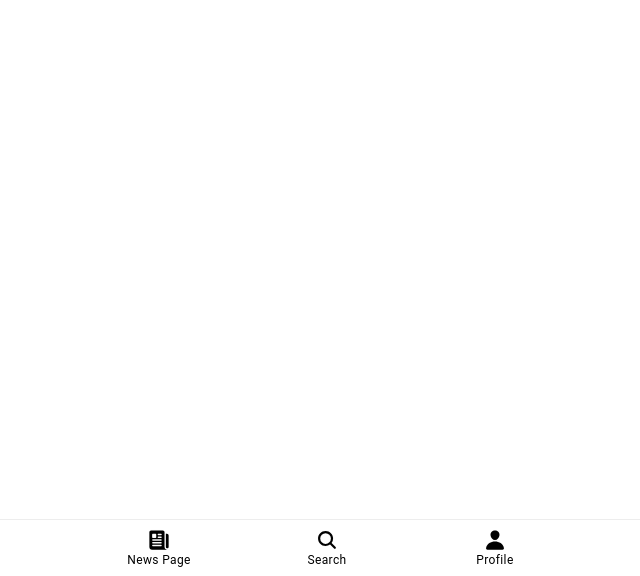
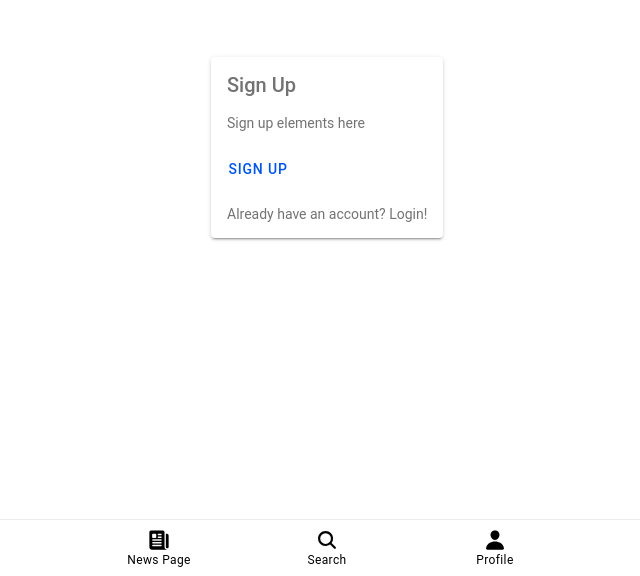
Before and after one commit to nellin22/NewsApp, a React (Vite) app: page /Signup in a window 1280 px wide. Shown: the part 224-800 px from the top of the page, without its empty margins (313-953 px from the left). Built offline with nearby package versions, Linux system fonts and the light colour scheme.

Commit message:
sign up elements

```diff
--- a/src/App.tsx
+++ b/src/App.tsx
@@ -14,6 +14,7 @@ import { newspaper, search, person } from 'ionicons/icons';
 import Tab1 from './pages/Tab1';
 import Tab2 from './pages/Tab2';
 import Tab3 from './pages/Tab3';
+import Signup from './pages/Signup';
 
 /* Core CSS required for Ionic components to work properly */
 import '@ionic/react/css/core.css';
@@ -64,7 +65,11 @@ const App: React.FC = () => (
           <Route exact path="/">
             <Redirect to="/tab1" />
           </Route>
+          <Route path="/Signup">
+            <Signup/>
+          </Route>
         </IonRouterOutlet>
+        {location.pathname !== '/signup' && (
         <IonTabBar slot="bottom" color="custom-tab-bar">
           <IonTabButton tab="tab1" href="/tab1">
             <IonIcon aria-hidden="true" icon={newspaper} />
@@ -79,6 +84,7 @@ const App: React.FC = () => (
             <IonLabel>Profile</IonLabel>
           </IonTabButton>
         </IonTabBar>
+        )}
       </IonTabs>
     </IonReactRouter>
   </IonApp>
--- /dev/null
+++ b/src/pages/Signup.css
@@ -0,0 +1,6 @@
+.flex-center {
+    display: flex;
+    justify-content: center;
+    align-items: center;
+    height: 100%;
+}
--- /dev/null
+++ b/src/pages/Signup.tsx
@@ -0,0 +1,22 @@
+import { IonContent, IonPage, IonButton, IonCard, IonCardContent, IonCardHeader, IonCardSubtitle, IonCardTitle } from '@ionic/react';
+import './Signup.css';
+
+const Signup: React.FC = () => {
+  return (
+    <IonPage>
+      <IonContent fullscreen>
+      <div className="flex-center">
+            <IonCard>
+                <IonCardHeader>
+                    <IonCardTitle color="custom-tab-bar">Sign Up</IonCardTitle>
+                </IonCardHeader>
+                <IonCardContent>Sign up elements here</IonCardContent>
+                <IonButton fill="clear">Sign Up</IonButton>
+                <IonCardContent>Already have an account? Login!</IonCardContent>
+            </IonCard>
+        </div>
+      </IonContent>
+    </IonPage>
+  );
+};
+export default Signup;
```
